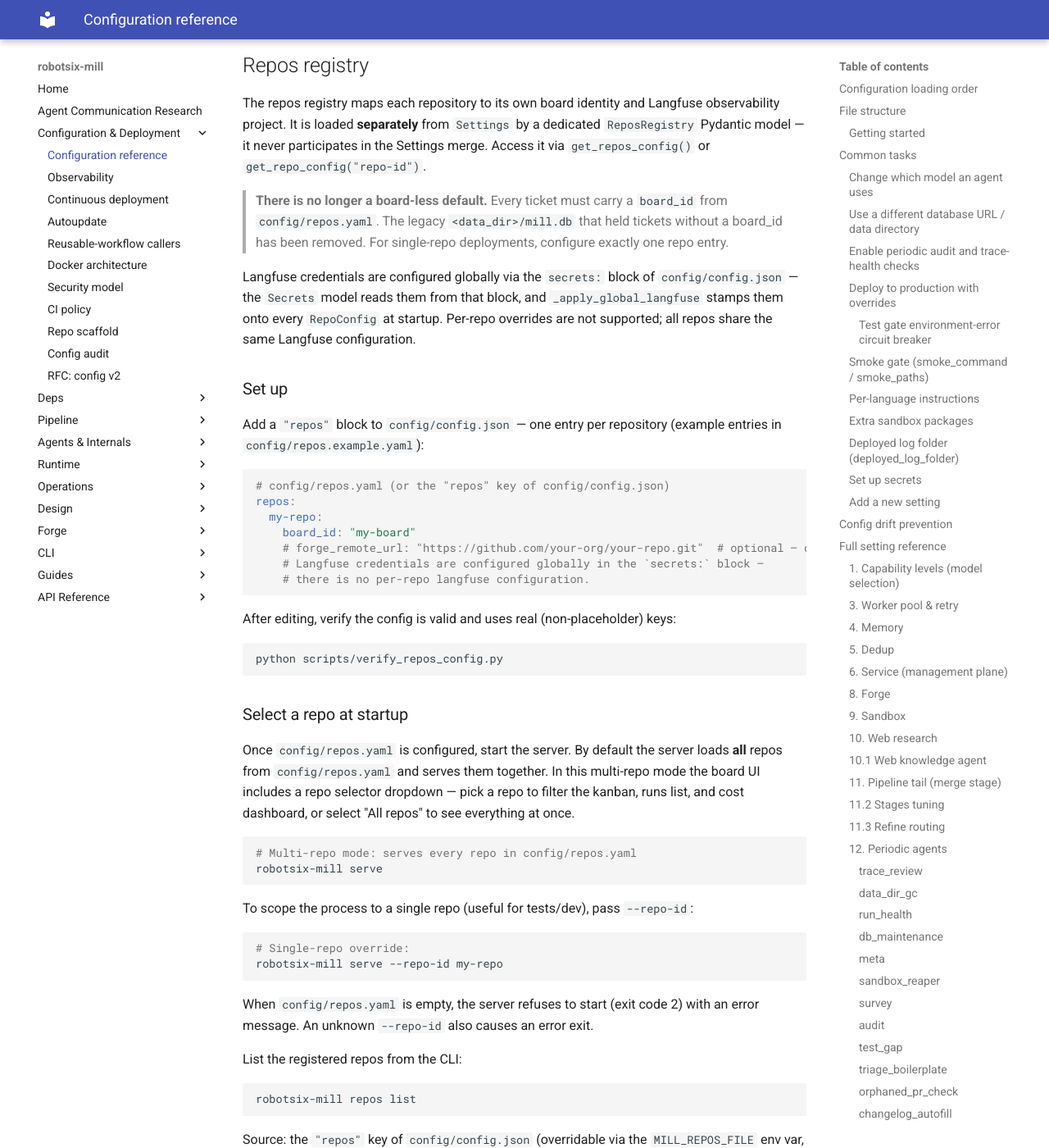
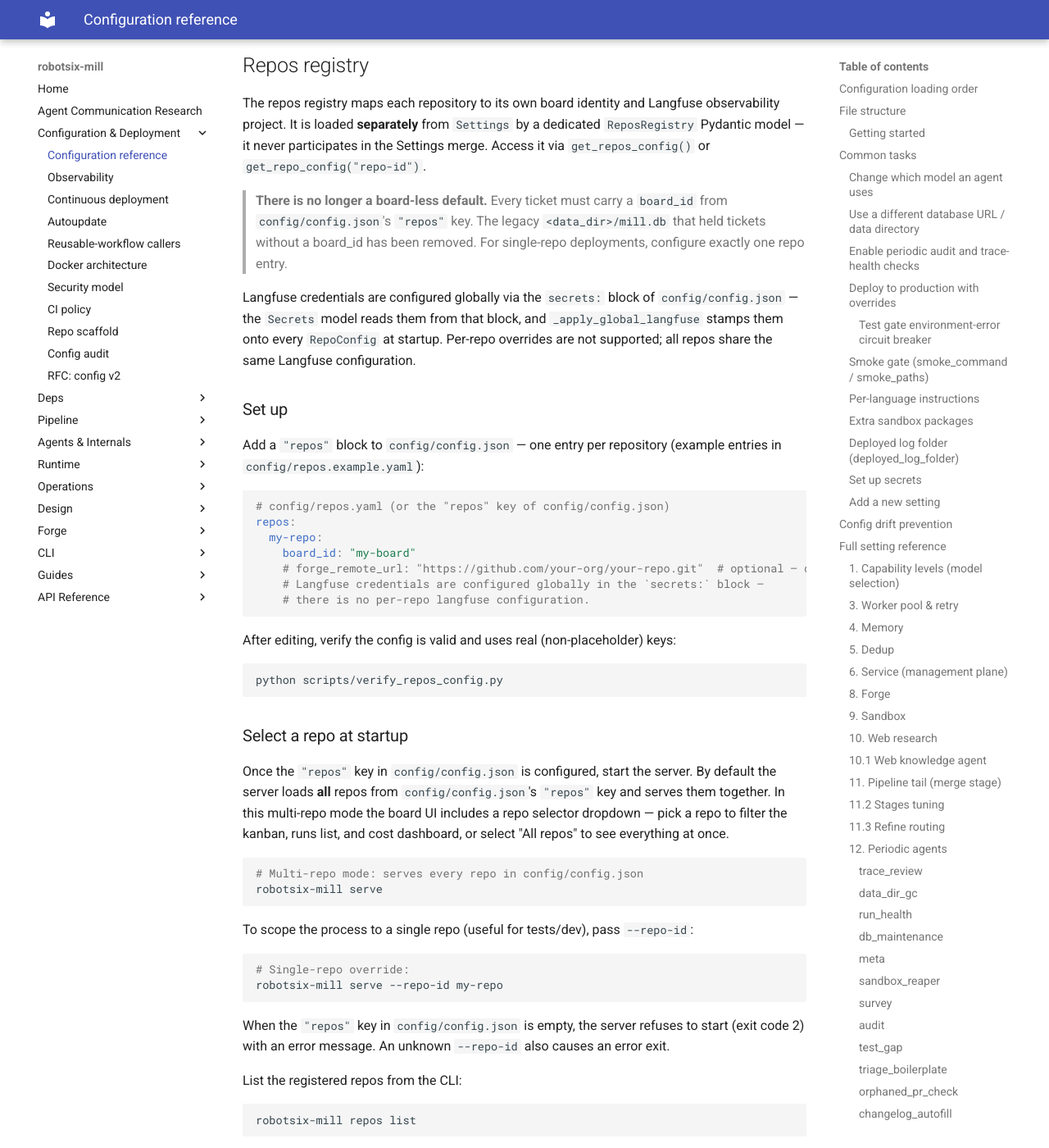
Before and after one commit to damien-robotsix/robotsix-mill, an MkDocs documentation site: the page built from docs/config/configuration.md, in a window 1280 px wide and 1400 px high, scrolled down 37654 px. Shown: the whole window at 82% size. Built offline with MkDocs 1.6.1 and Material for MkDocs 9.7.7, drawn with Linux system fonts in a browser that asks for light colours; some of the changed text lies outside the part shown.

Commit message:
mill: config drift: repos registry docs systematically reference config/repos.yaml instead of config/config.json repos: key (20260726T023345Z-config-drift-repos-registry-docs-systema-f779) (#2568)
Co-authored-by: robotsix-mill <mill@robotsix.local>

````diff
--- a/docs/config/configuration.md
+++ b/docs/config/configuration.md
@@ -926,7 +926,7 @@ participates in the Settings merge. Access it via `get_repos_config()`
 or `get_repo_config("repo-id")`.
 
 > **There is no longer a board-less default.** Every ticket must carry a
-> `board_id` from `config/repos.yaml`. The legacy `<data_dir>/mill.db`
+> `board_id` from `config/config.json`'s `"repos"` key. The legacy `<data_dir>/mill.db`
 > that held tickets without a board_id has been removed. For single-repo
 > deployments, configure exactly one repo entry.
 
@@ -960,14 +960,14 @@ python scripts/verify_repos_config.py
 
 ### Select a repo at startup
 
-Once `config/repos.yaml` is configured, start the server.  By default
-the server loads **all** repos from `config/repos.yaml` and serves them
+Once the `"repos"` key in `config/config.json` is configured, start the server.  By default
+the server loads **all** repos from `config/config.json`'s `"repos"` key and serves them
 together.  In this multi-repo mode the board UI includes a repo selector
 dropdown — pick a repo to filter the kanban, runs list, and cost
 dashboard, or select "All repos" to see everything at once.
 
 ```sh
-# Multi-repo mode: serves every repo in config/repos.yaml
+# Multi-repo mode: serves every repo in config/config.json
 robotsix-mill serve
 ```
 
@@ -979,7 +979,7 @@ To scope the process to a single repo (useful for tests/dev), pass
 robotsix-mill serve --repo-id my-repo
 ```
 
-When `config/repos.yaml` is empty, the server refuses to start (exit
+When the `"repos"` key in `config/config.json` is empty, the server refuses to start (exit
 code 2) with an error message.  An unknown `--repo-id` also causes an
 error exit.
 
@@ -996,7 +996,7 @@ Source: the `"repos"` key of `config/config.json` (overridable via the
 
 ### Field reference
 
-| YAML key (in repos.yaml) | Required | Default | Description |
+| YAML key (in repos:) | Required | Default | Description |
 |----------|----------|---------|-------------|
 | `repos.<id>.board_id` | yes | — | Board identifier for per-repo board isolation |
 | `repos.<id>.forge_remote_url` | no | `FORGE_REMOTE_URL` | Per-repo forge remote URL for push/PR/merge operations |
@@ -1013,13 +1013,13 @@ Every stage that clones, bases PRs, or rebases work (refine, implement,
 deliver, merge, CI monitor, etc.) resolves the **effective target branch**
 for each repo using this rule:
 
-1. If `repos.<id>.working_branch` is set in `config/repos.yaml`, **use that**.
+1. If `repos.<id>.working_branch` is set in `config/config.json`'s `"repos"` key, **use that**.
 2. Otherwise, use the global `forge_target_branch` setting (default `main`).
 
 This allows repos with non-main default branches to be fully onboarded:
 
 ```yaml
-# config/repos.yaml
+# config/config.json (repos key)
 repos:
   ros2-example-interfaces:
     board_id: "example-interfaces"
@@ -1047,7 +1047,7 @@ preserving backward compatibility with existing deployments.
 A master repository that uses vcs2l manifests to declare workspace members
 can opt into **automatic registration** of those members as RepoConfig
 entries. When enabled, the mill detects members from the manifest and
-automatically upserts them into `config/repos.yaml`, creating boards and
+automatically upserts them into `config/config.json`'s `"repos"` key, creating boards and
 filing build-out tickets on their behalf.
 
 #### How it works
@@ -1060,7 +1060,7 @@ The workspace-member sync agent:
    → `src-zeta-pkg`), slugifying special characters to ASCII.
 3. **Inherits** Langfuse configuration from the master repo so all members
    share observability projects.
-4. **Upserts** entries into `config/repos.yaml` with the member's:
+4. **Upserts** entries into `config/config.json`'s `"repos"` key with the member's:
    - `forge_remote_url` from the manifest `url` field
    - `working_branch` from the manifest `version` field (if present)
    - `cross_repo_target` upstream policy (if present)
@@ -1101,7 +1101,7 @@ in a single pass without additional operator steps.
 
 ### Multi-repo behaviour
 
-When multiple repos are registered (default when `config/repos.yaml`
+When multiple repos are registered (default when the `"repos"` key in `config/config.json`
 has two or more entries), each periodic agent fans out across all repos
 sequentially — one timer per agent type iterates every enabled repo in
 turn. This means:
@@ -1116,7 +1116,7 @@ turn. This means:
   repos share the same enabled/disabled flags.
 
 In single-repo mode (`--repo-id` on serve or one entry in
-`config/repos.yaml`) periodic agents run only for that repo, and memory
+`config/config.json`'s `"repos"` key) periodic agents run only for that repo, and memory
 files use the legacy flat path (`<data_dir>/audit_memory.md`).
 
 ---
````
Also changed, not shown: CHANGELOG.md (+1 -0 lines).
